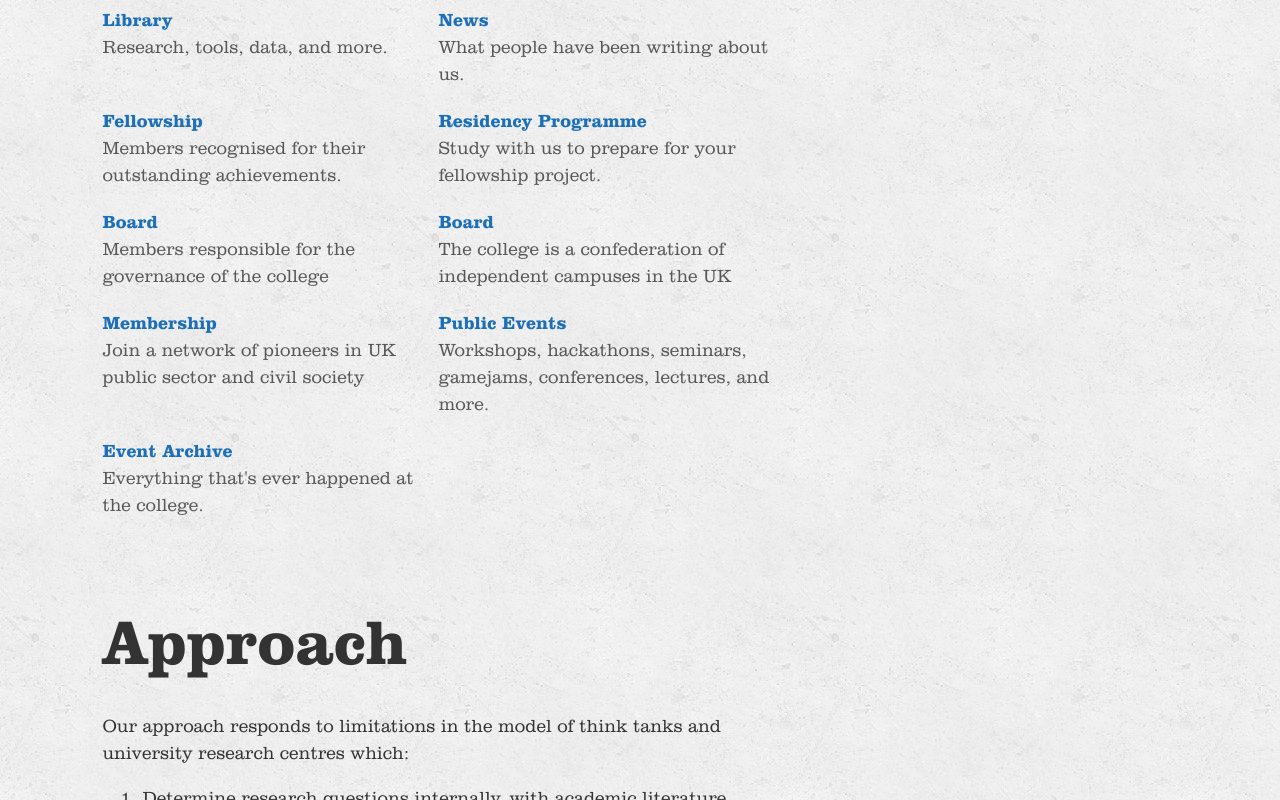
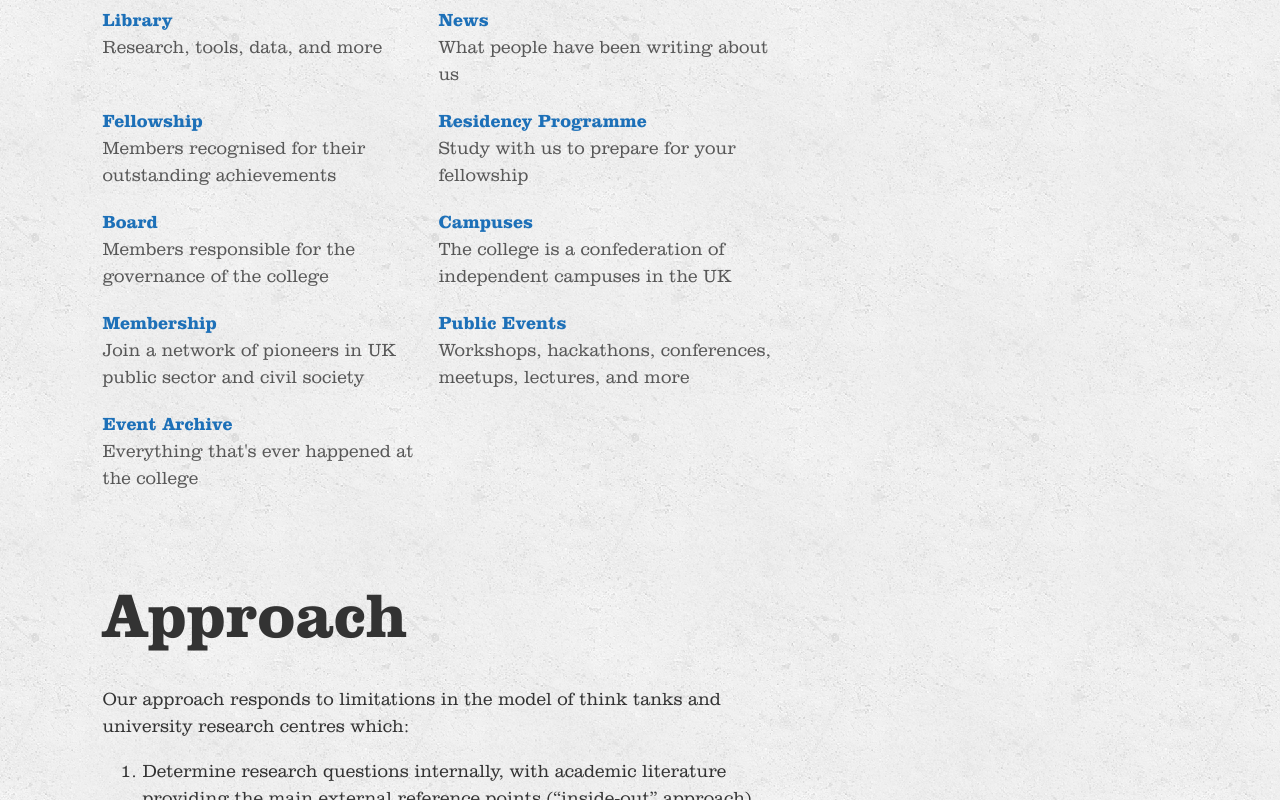
Before and after one commit to nwspk/lcpt-website, a Svelte app: page / in a window 1280 px wide. Shown: the part 520-1320 px from the top of the page. Built offline with nearby package versions, Linux system fonts and the light colour scheme; no server answers; a small style sheet from the web is missing.

Commit message:
event archive anchor

```diff
--- a/src/App.svelte
+++ b/src/App.svelte
@@ -127,26 +127,26 @@
     <nav>
       <div>
         <a href="#library" class="Clarendon-Heavy">Library</a>
-        <span class="description">Research, tools, data, and more.</span>
+        <span class="description">Research, tools, data, and more</span>
       </div>
       <div>
         <a href="#news" class="Clarendon-Heavy">News</a>
-        <span class="description">What people have been writing about us.</span>
+        <span class="description">What people have been writing about us</span>
       </div>
       <div>
         <a href="#fellowship" class="Clarendon-Heavy">Fellowship</a>
-        <span class="description">Members recognised for their outstanding achievements.</span>
+        <span class="description">Members recognised for their outstanding achievements</span>
       </div>
        <div>
         <a href="#residency" class="Clarendon-Heavy">Residency Programme</a>
-        <span class="description">Study with us to prepare for your fellowship project.</span>
+        <span class="description">Study with us to prepare for your fellowship</span>
       </div>
        <div>
         <a href="#board" class="Clarendon-Heavy">Board</a>
         <span class="description">Members responsible for the governance of the college</span>
       </div>
        <div>
-        <a href="#campuses" class="Clarendon-Heavy">Board</a>
+        <a href="#campuses" class="Clarendon-Heavy">Campuses</a>
         <span class="description">The college is a confederation of independent campuses in the UK</span>
       </div>
        <div>
@@ -155,11 +155,11 @@
       </div>
       <div>
         <a href="#events" class="Clarendon-Heavy">Public Events</a>
-        <span class="description">Workshops, hackathons, seminars, gamejams, conferences, lectures, and more. </span>
+        <span class="description">Workshops, hackathons, conferences, meetups, lectures, and more</span>
       </div>
        <div>
         <a href="#eventarchive" class="Clarendon-Heavy">Event Archive</a>
-        <span class="description">Everything that's ever happened at the college.</span>
+        <span class="description">Everything that's ever happened at the college</span>
       </div>
     </nav>
   </section>
@@ -447,7 +447,9 @@
     {:else}
       <Loading />
     {/if}
-    <h3>Past</h3>
+      <h2 class="Clarendon-Heavy">
+        <a href="#eventarchive" class="hash-link">Event Archive</a>
+      </h2>
     {#if pastEvents}
       <ul class="events">
         {#each pastEvents as event}
```
